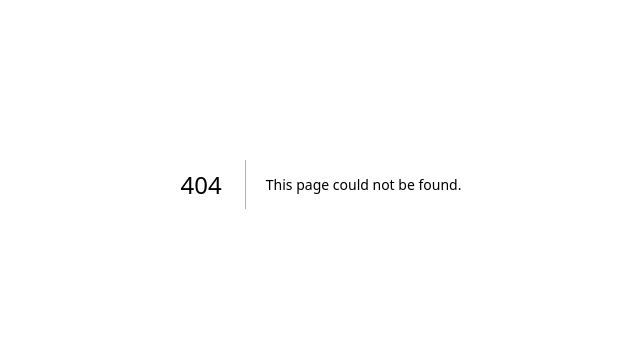
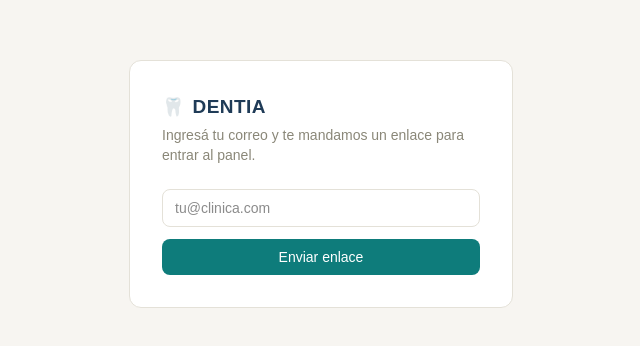
Before and after one commit to fabian-astorga/dentia, a Next.js app: page /panel/login in a window 1280 px wide. Before the commit this address had no page. Shown: the part 216-562 px from the top of the page, without its empty margins (319-959 px from the left). Built offline with nearby package versions, Linux system fonts and the light colour scheme.

Commit message:
Add panel login with magic link and route protection middleware

```diff
--- /dev/null
+++ b/app/auth/callback/route.ts
@@ -0,0 +1,20 @@
+import { NextRequest, NextResponse } from "next/server";
+import { createSupabaseServerClient } from "@/lib/supabase/server";
+
+// Recibe el ?code= que Supabase pone en el magic link, lo intercambia
+// por una sesión real, y redirige al panel (o a login con error si algo falla).
+export async function GET(request: NextRequest) {
+  const { searchParams, origin } = new URL(request.url);
+  const code = searchParams.get("code");
+
+  if (code) {
+    const supabase = await createSupabaseServerClient();
+    const { error } = await supabase.auth.exchangeCodeForSession(code);
+
+    if (!error) {
+      return NextResponse.redirect(`${origin}/panel`);
+    }
+  }
+
+  return NextResponse.redirect(`${origin}/panel/login?error=auth`);
+}
--- /dev/null
+++ b/app/panel/login/LoginForm.tsx
@@ -0,0 +1,59 @@
+"use client";
+
+import { useState, type FormEvent } from "react";
+import { createSupabaseBrowserClient } from "@/lib/supabase/client";
+
+export function LoginForm() {
+  const [email, setEmail] = useState("");
+  const [status, setStatus] = useState<"idle" | "sending" | "sent" | "error">("idle");
+
+  async function handleSubmit(e: FormEvent<HTMLFormElement>) {
+    e.preventDefault();
+    setStatus("sending");
+
+    const supabase = createSupabaseBrowserClient();
+
+    const { error } = await supabase.auth.signInWithOtp({
+      email,
+      options: {
+        emailRedirectTo: `${window.location.origin}/auth/callback`,
+      },
+    });
+
+    setStatus(error ? "error" : "sent");
+  }
+
+  if (status === "sent") {
+    return (
+      <p className="text-sm text-[#1B2430]">
+        Listo — revisá tu correo (<strong>{email}</strong>) y hacé click en el
+        enlace para entrar. Podés cerrar esta pestaña.
+      </p>
+    );
+  }
+
+  return (
+    <form onSubmit={handleSubmit} className="flex flex-col gap-3">
+      <input
+        type="email"
+        required
+        placeholder="tu@clinica.com"
+        value={email}
+        onChange={(e) => setEmail(e.target.value)}
+        className="border border-[#E4E1D8] rounded-lg px-3 py-2 text-sm focus:outline-none focus:ring-2 focus:ring-[#0E7C7B]"
+      />
+      <button
+        type="submit"
+        disabled={status === "sending"}
+        className="bg-[#0E7C7B] text-white rounded-lg px-3 py-2 text-sm font-medium disabled:opacity-50"
+      >
+        {status === "sending" ? "Enviando..." : "Enviar enlace"}
+      </button>
+      {status === "error" && (
+        <p className="text-sm text-red-600">
+          Algo falló. Probá de nuevo en un momento.
+        </p>
+      )}
+    </form>
+  );
+}
--- /dev/null
+++ b/app/panel/login/page.tsx
@@ -0,0 +1,20 @@
+import { LoginForm } from "./LoginForm";
+
+export default function LoginPage() {
+  return (
+    <div className="min-h-screen bg-[#F7F5F1] flex items-center justify-center px-4">
+      <div className="w-full max-w-sm bg-white rounded-xl border border-[#E4E1D8] p-8">
+        <div className="flex items-center gap-2 mb-1">
+          <span className="text-lg leading-none">🦷</span>
+          <span className="font-semibold text-[19px] tracking-wide uppercase text-[#1F3B57]">
+            DentIA
+          </span>
+        </div>
+        <p className="text-sm text-[#8A8778] mb-6">
+          Ingresá tu correo y te mandamos un enlace para entrar al panel.
+        </p>
+        <LoginForm />
+      </div>
+    </div>
+  );
+}
--- /dev/null
+++ b/middleware.ts
@@ -0,0 +1,44 @@
+import { NextResponse, type NextRequest } from "next/server";
+import { createServerClient } from "@supabase/ssr";
+
+// Protege todo lo que vive bajo /panel — exige sesión activa antes de
+// renderizar. La excepción es /panel/login, que necesita ser accesible
+// sin sesión (si no, nadie podría loguearse nunca).
+export async function middleware(request: NextRequest) {
+  let response = NextResponse.next({ request });
+
+  const supabase = createServerClient(
+    process.env.NEXT_PUBLIC_SUPABASE_URL!,
+    process.env.NEXT_PUBLIC_SUPABASE_ANON_KEY!,
+    {
+      cookies: {
+        getAll() {
+          return request.cookies.getAll();
+        },
+        setAll(cookiesToSet) {
+          cookiesToSet.forEach(({ name, value }) => request.cookies.set(name, value));
+          response = NextResponse.next({ request });
+          cookiesToSet.forEach(({ name, value, options }) =>
+            response.cookies.set(name, value, options)
+          );
+        },
+      },
+    }
+  );
+
+  const {
+    data: { user },
+  } = await supabase.auth.getUser();
+
+  const isLoginPage = request.nextUrl.pathname === "/panel/login";
+
+  if (!user && !isLoginPage) {
+    return NextResponse.redirect(new URL("/panel/login", request.url));
+  }
+
+  return response;
+}
+
+export const config = {
+  matcher: "/panel/:path*",
+};
```
